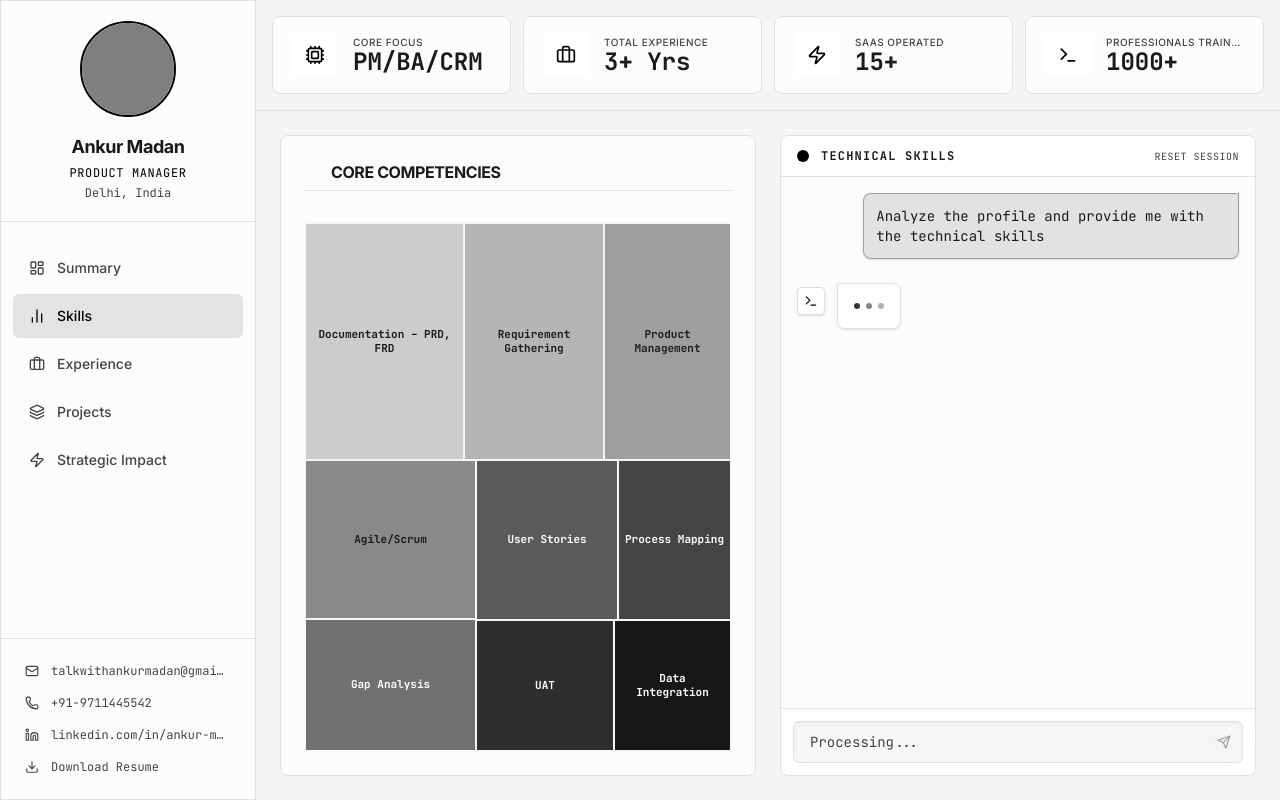
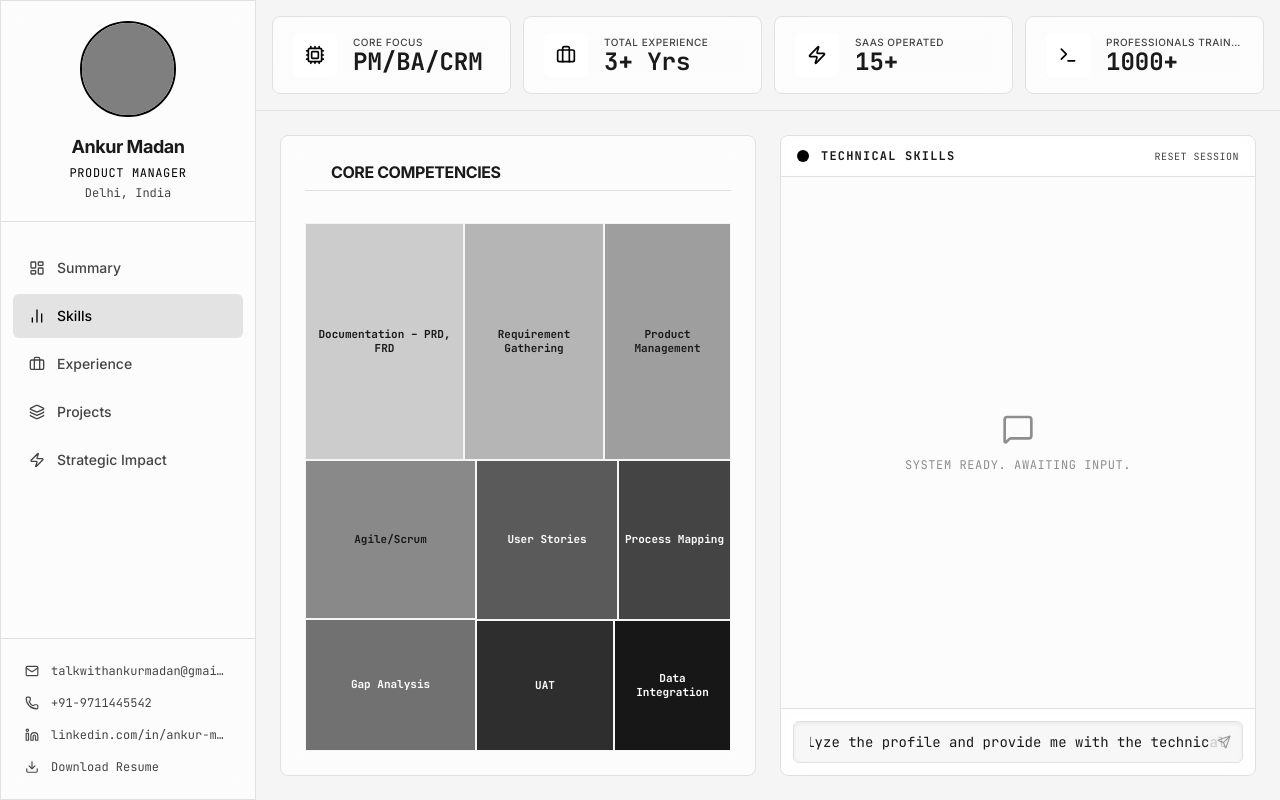
Before and after one commit to ankur-the-analyst/Webpage-Techsite-, a React (Vite) app: page / in a window 1280 px wide. Both pictures are taken after a click on the button "Skills". Built offline with nearby package versions, Linux system fonts and the light colour scheme; grey boxes are pictures that could not be loaded.

Commit message:
feat: Implement typewriter effect for chatbot responses
Adds a typewriter animation to both user and AI messages in the chat interface. This improves the user experience by making the conversation flow feel more dynamic and engaging.

```diff
--- a/src/App.tsx
+++ b/src/App.tsx
@@ -535,21 +535,38 @@ const SkillsWidget = () => {
       const timer = setTimeout(() => setStep(1), 1000);
       return () => clearTimeout(timer);
     } else if (step === 1) {
-      const timer = setTimeout(() => {
-        setUserText(userMessage);
-        setInputText('');
-        setStep(2);
-      }, 1500);
-      return () => clearTimeout(timer);
+      const words = userMessage.split(' ');
+      let wordIndex = 0;
+      const interval = setInterval(() => {
+        const currentText = words.slice(0, wordIndex + 1).join(' ');
+        setInputText(currentText);
+        wordIndex++;
+        if (wordIndex >= words.length) {
+          clearInterval(interval);
+          setTimeout(() => {
+            setUserText(userMessage);
+            setInputText('');
+            setStep(2);
+          }, 1000);
+        }
+      }, 200);
+      return () => clearInterval(interval);
     } else if (step === 2) {
       const timer = setTimeout(() => setStep(3), 1500);
       return () => clearTimeout(timer);
     } else if (step === 3) {
-      const timer = setTimeout(() => {
-        setAiText(aiMessage);
-        setStep(4);
-      }, 1500);
-      return () => clearTimeout(timer);
+      const words = aiMessage.split(' ');
+      let wordIndex = 0;
+      const interval = setInterval(() => {
+        const currentText = words.slice(0, wordIndex + 1).join(' ');
+        setAiText(currentText);
+        wordIndex++;
+        if (wordIndex >= words.length) {
+          clearInterval(interval);
+          setTimeout(() => setStep(4), 1000);
+        }
+      }, 150);
+      return () => clearInterval(interval);
     }
   }, [step]);
 
@@ -701,9 +718,7 @@ const SkillsWidget = () => {
                 <span className="text-sm font-mono text-transparent whitespace-pre select-none" aria-hidden="true">
                   {inputText}
                 </span>
-                {inputText.length < userMessage.length && (
-                  <span className="inline-block w-1.5 h-4 bg-cyber-accent animate-pulse ml-0.5"></span>
-                )}
+                <span className="inline-block w-1.5 h-4 bg-cyber-accent animate-pulse ml-0.5"></span>
               </div>
             )}
             <div className="absolute right-3 text-cyber-muted bg-cyber-bg/80 pl-2">
```
Also changed, not shown: pic.jpeg (deleted).
